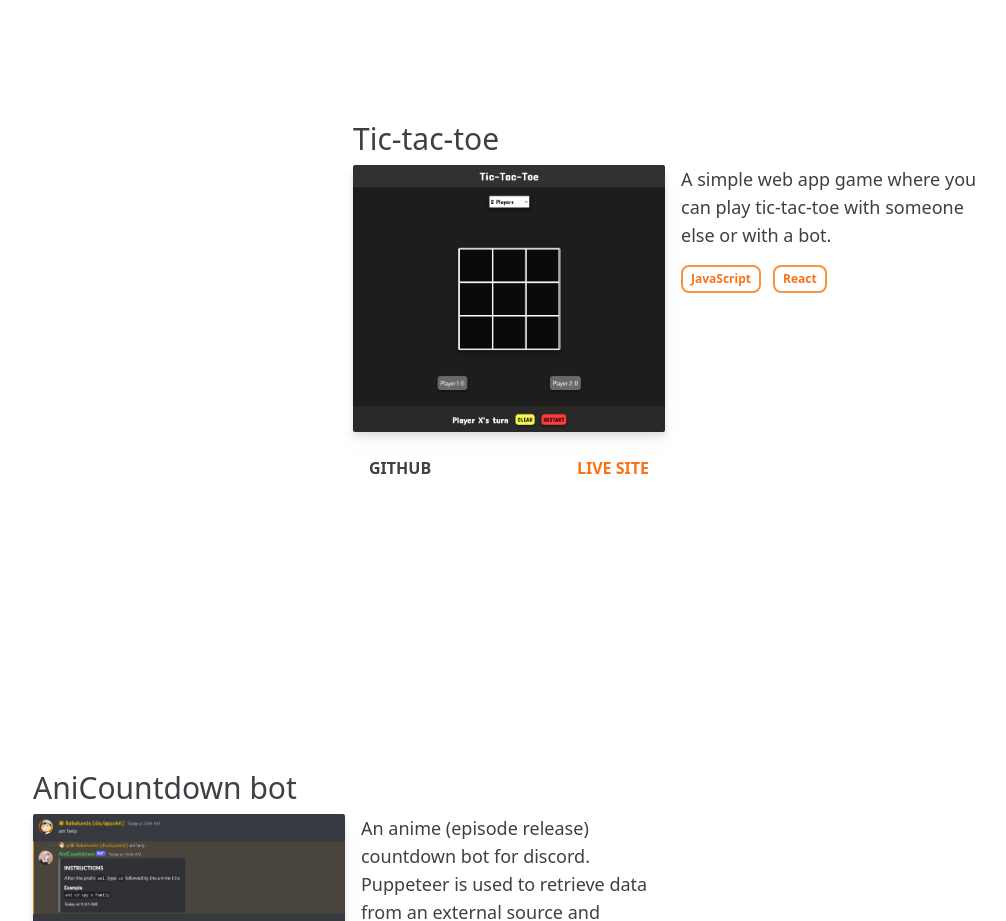
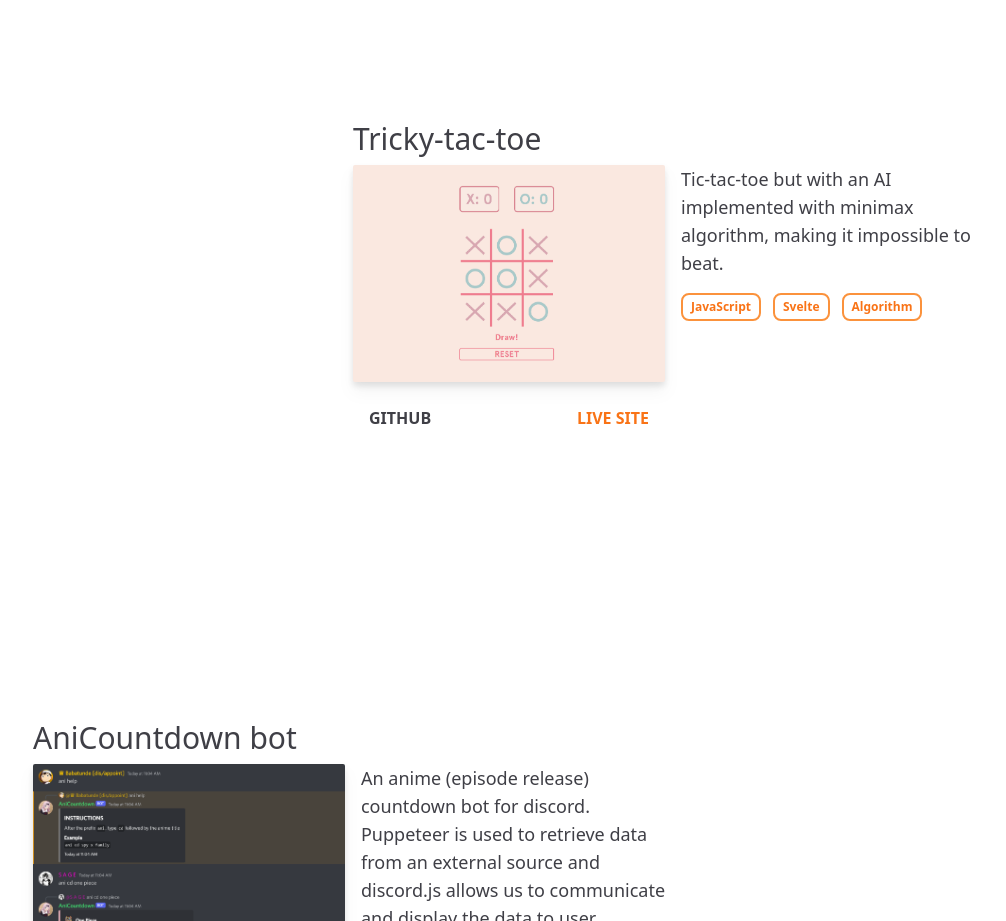
Before and after one commit to FPLCodes/Personal-portfolio, a Next.js app: page / in a window 1280 px wide. Shown: the part 1440-2361 px from the top of the page, without its empty margins (127-1133 px from the left). Built offline with nearby package versions, Linux system fonts and the light colour scheme.

Commit message:
Added new tic-tac-toe game to projects

```diff
--- a/components/Projects.tsx
+++ b/components/Projects.tsx
@@ -2,7 +2,7 @@ import Image from "next/image";
 
 import SocialLite from "../public/SocialLite.png";
 import SocialLiteDemo from "../public/SocialLite demo.gif";
-import TicTacToe from "../public/tic-tac-toe.png";
+import TrickyTacToe from "../public/tricky-tac-toe.png";
 import AniCountdown from "../public/AniCountdown.png";
 import US_GDP from "../public/US-GDP.png";
 
@@ -102,11 +102,11 @@ function Projects() {
         data-aos-once="true"
         className="flex flex-col flex-1 gap-y-2 w-5/6 lg:w-2/3 xl:1/2 self-center md:self-end"
       >
-        <h1 className="w-full text-3xl">Tic-tac-toe</h1>
+        <h1 className="w-full text-3xl">Tricky-tac-toe</h1>
         <div className="flex flex-col md:flex-row gap-x-4 gap-y-2">
           <div className="w-full flex flex-col gap-y-6">
             <Image
-              src={TicTacToe}
+              src={TrickyTacToe}
               alt="Screenshot of tic-tac-toe"
               className={
                 "self-center md:w-full rounded-sm transition-all hover:scale-95 drop-shadow-lg"
@@ -115,7 +115,7 @@ function Projects() {
             <div className="flex justify-between px-4">
               <div className="line">
                 <a
-                  href="https://github.com/FPLCodes/Tic-tac-toe"
+                  href="https://github.com/FPLCodes/Tricky-tac-toe"
                   target="_blank"
                   className="font-bold transition-all github-text"
                 >
@@ -125,7 +125,7 @@ function Projects() {
               </div>
               <div className="line">
                 <a
-                  href="https://tictactoe-fp.netlify.app/"
+                  href="https://tricky-tac-toe.netlify.app/"
                   target="_blank"
                   className="text-orange-500 font-bold transition-all site-text"
                 >
@@ -137,15 +137,18 @@ function Projects() {
           </div>
           <div className="w-full flex flex-col">
             <p className="mb-4 text-lg font-light">
-              A simple web app game where you can play tic-tac-toe with someone
-              else or with a bot.
+              Tic-tac-toe but with an AI implemented with minimax algorithm,
+              making it impossible to beat.
             </p>
             <div className="flex flex-wrap gap-x-3 gap-y-2 text-xs cursor-default">
               <p className="border-2 py-1 px-2 rounded-lg transition-all hover:bg-orange-200 border-orange-400 text-orange-500 font-bold">
                 JavaScript
               </p>
               <p className="border-2 py-1 px-2 rounded-lg transition-all hover:bg-orange-200 border-orange-400 text-orange-500 font-bold">
-                React
+                Svelte
+              </p>
+              <p className="border-2 py-1 px-2 rounded-lg transition-all hover:bg-orange-200 border-orange-400 text-orange-500 font-bold">
+                Algorithm
               </p>
             </div>
           </div>
```
Also changed, not shown: public/tic-tac-toe.png (deleted), public/tricky-tac-toe.png (added).
